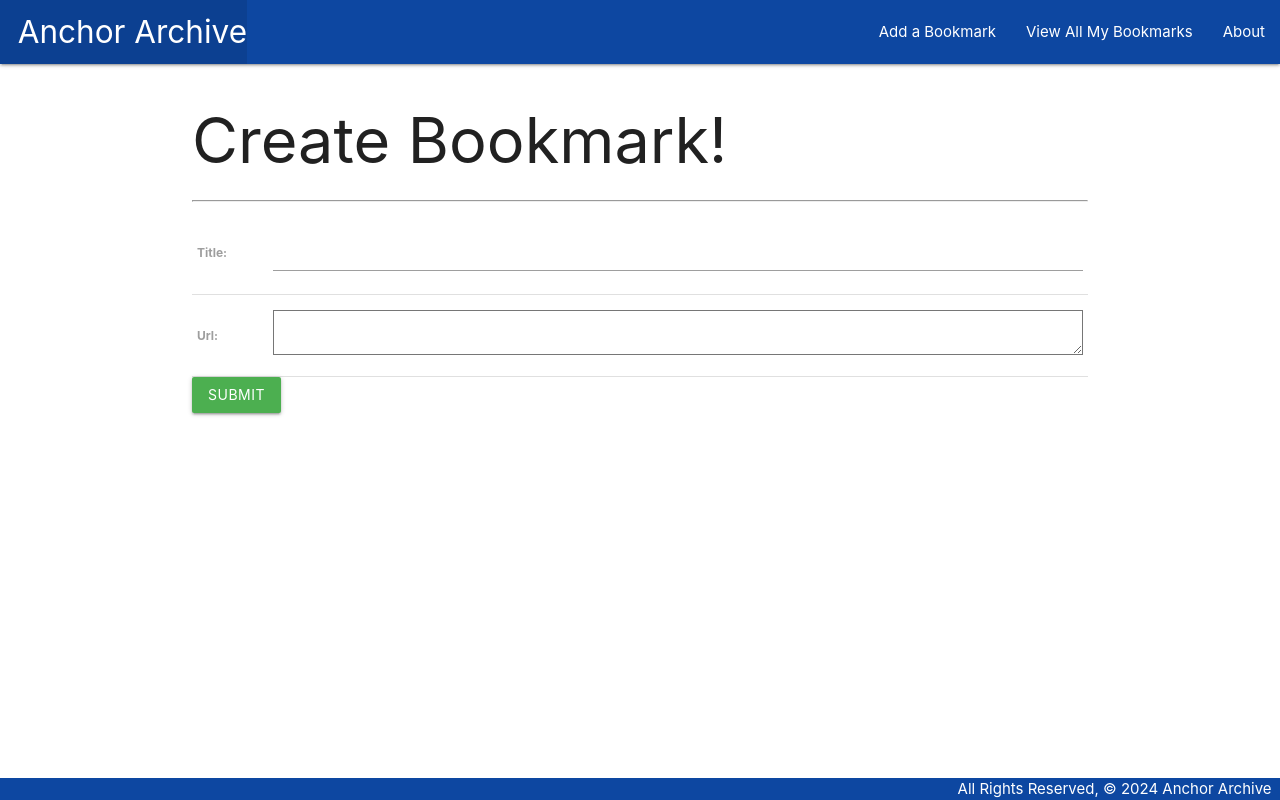
After one commit to gmanatov/anchorarchive, a Django app: page /bookmarks/create/ in a window 1280 px wide. The commit adds this page. Run offline with Django 5.2, Linux system fonts and the light colour scheme.

Commit message:
added full CREATE func using class based views, also realigned 'About', changed 'About' template a bit

```diff
--- a/main_app/templates/about.html
+++ b/main_app/templates/about.html
@@ -4,5 +4,5 @@
 <h1>About the Anchor Archive</h1>
 <hr>
 <p>Start saving bookmarks with Anchor Archive!</p>
-<footer>All Rights Reserved, &copy; 2024 Anchor Archive</footer>
+<footer>All Rights Reserved, &copy; 2024 Galymzhan Manatov</footer>
 {% endblock %}
--- a/main_app/templates/base.html
+++ b/main_app/templates/base.html
@@ -17,8 +17,9 @@
           <li><a href="{% url 'home' %}" class="left brand-logo">&nbsp;&nbsp;Anchor Archive</a></li>
         </ul>
         <ul class="right">
+          <li><a href="{% url 'bookmarks_create' %}">Add a Bookmark</a></li>
+          <li><a href="{% url 'index' %}">View All My Bookmarks</a></li>
           <li><a href="{% url 'about' %}">About</a></li>
-          <li><a href="{% url 'index' %}">View All My Bookmarks</a></li>
         </ul>
       </div>
     </nav>
--- /dev/null
+++ b/main_app/templates/main_app/bookmark_form.html
@@ -0,0 +1,14 @@
+{% extends 'base.html' %}
+
+{% block content %}
+<h1>Create Bookmark!</h1>
+<hr>
+<form action="" method="POST">
+    {% csrf_token %}
+    <table>
+        {{ form.as_table }}
+    </table>
+    <input type="submit" value="Submit" class="btn green">
+</form>
+
+{% endblock %}
--- a/main_app/urls.py
+++ b/main_app/urls.py
@@ -6,4 +6,5 @@ urlpatterns = [
     path('about/', views.about, name='about'),
     path('bookmarks/', views.bookmarks_index, name='index'),
     path('bookmarks/<int:bookmark_id>/', views.bookmarks_detail, name='detail'),
+    path('bookmarks/create/', views.BookmarkCreate.as_view(), name='bookmarks_create'),
 ]
--- a/main_app/views.py
+++ b/main_app/views.py
@@ -1,5 +1,6 @@
 from django.shortcuts import render
 from .models import Bookmark
+from django.views.generic.edit import CreateView
 
 # Create your views here.
 
@@ -21,6 +22,10 @@ def bookmarks_detail(request, bookmark_id):
     return render(request, 'bookmarks/detail.html', {
         'bookmark': bookmark
     })
+
+class BookmarkCreate(CreateView):
+    model = Bookmark
+    fields = '__all__'
 
 
 
```
